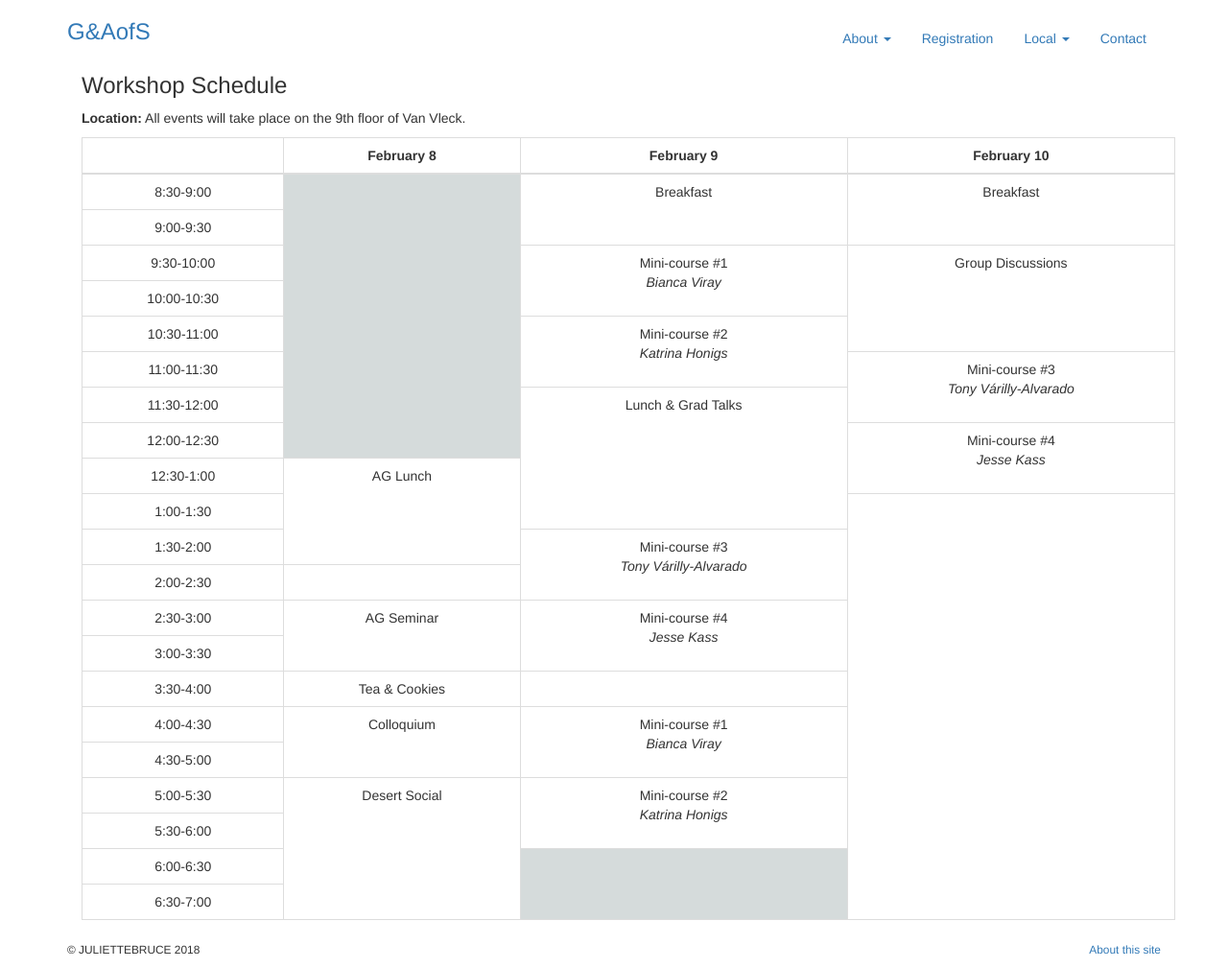
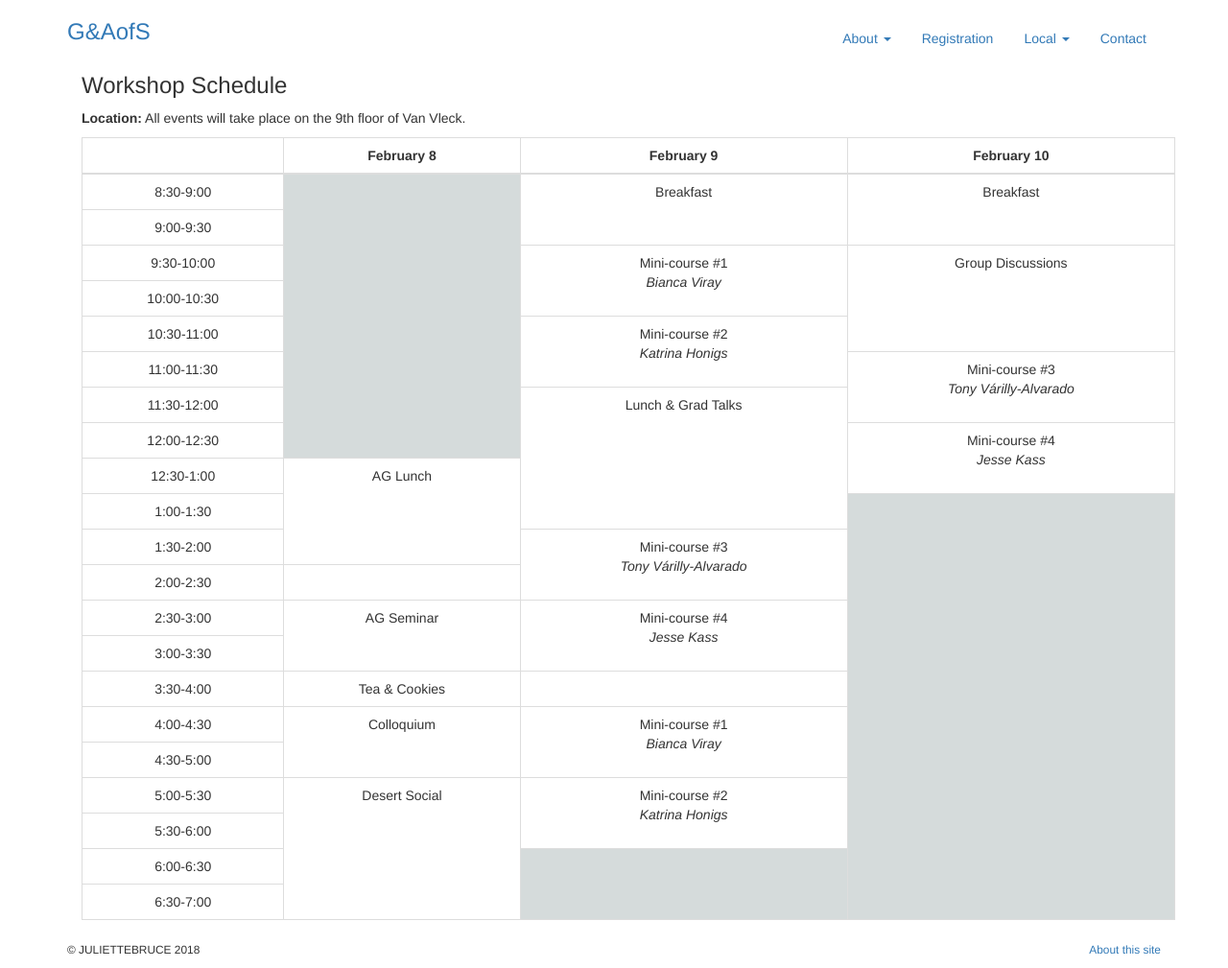
Before and after one commit to julietteBruce/geometry-arithmetic-surfaces, a Jekyll site: the page built from schedule/index.html, in a window 1280 px wide. Shown: the whole page at 96% size. Built offline with Jekyll 4.4.1, drawn with Linux system fonts in a browser that asks for light colours; nearby versions of some CDN libraries; library files that are not in the unit come from our copies.

Commit message:
Fixing Schedule

```diff
--- a/schedule/index.html
+++ b/schedule/index.html
@@ -57,7 +57,7 @@ description: G&AoS Schedule
       </tr>
       <tr>
       	<td>1:00-1:30</td>
-      	<td rowspan="13 bgcolor="#D5DBDB""></td>
+      	<td rowspan="13" bgcolor="#D5DBDB"></td>
       </tr>
       <tr>
       	<td>1:30-2:00</td>
```
